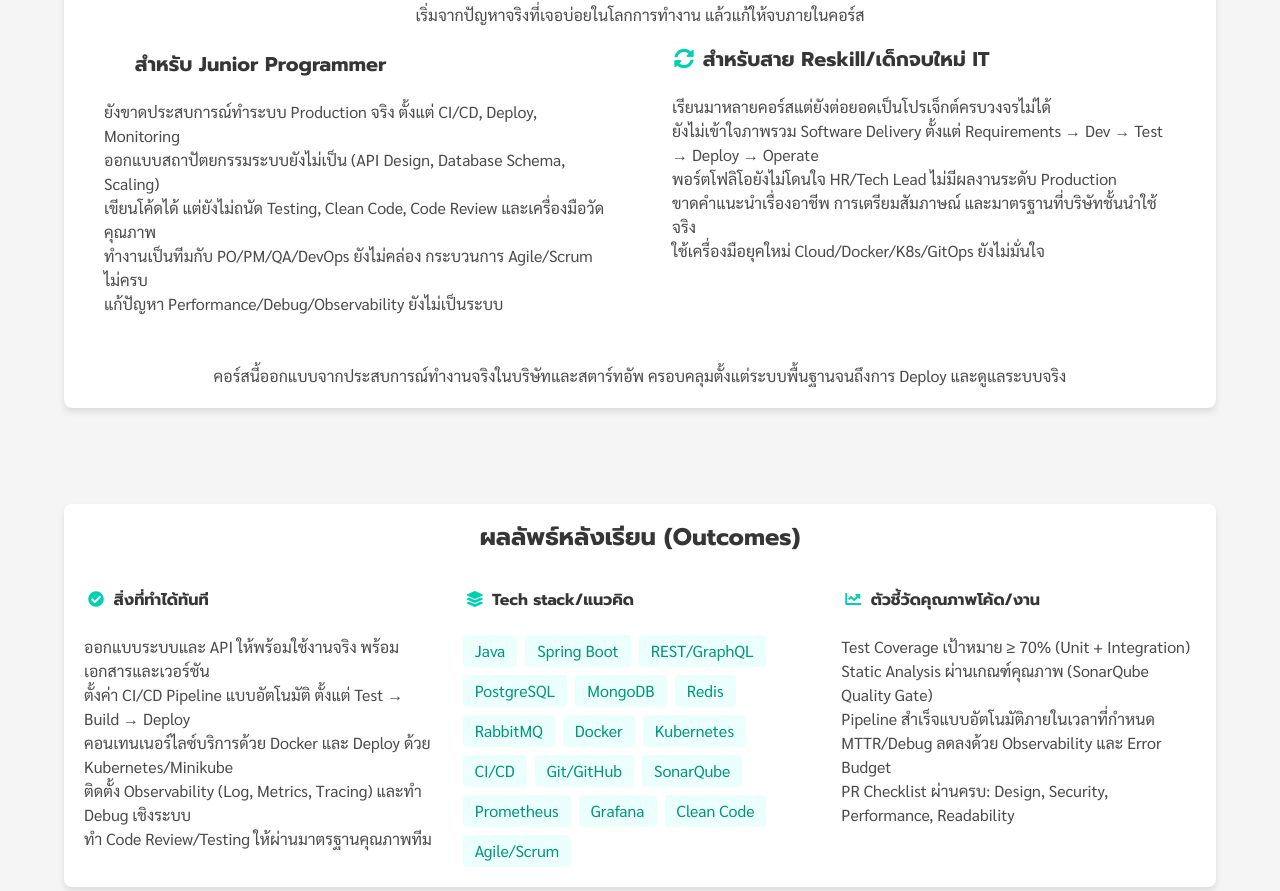
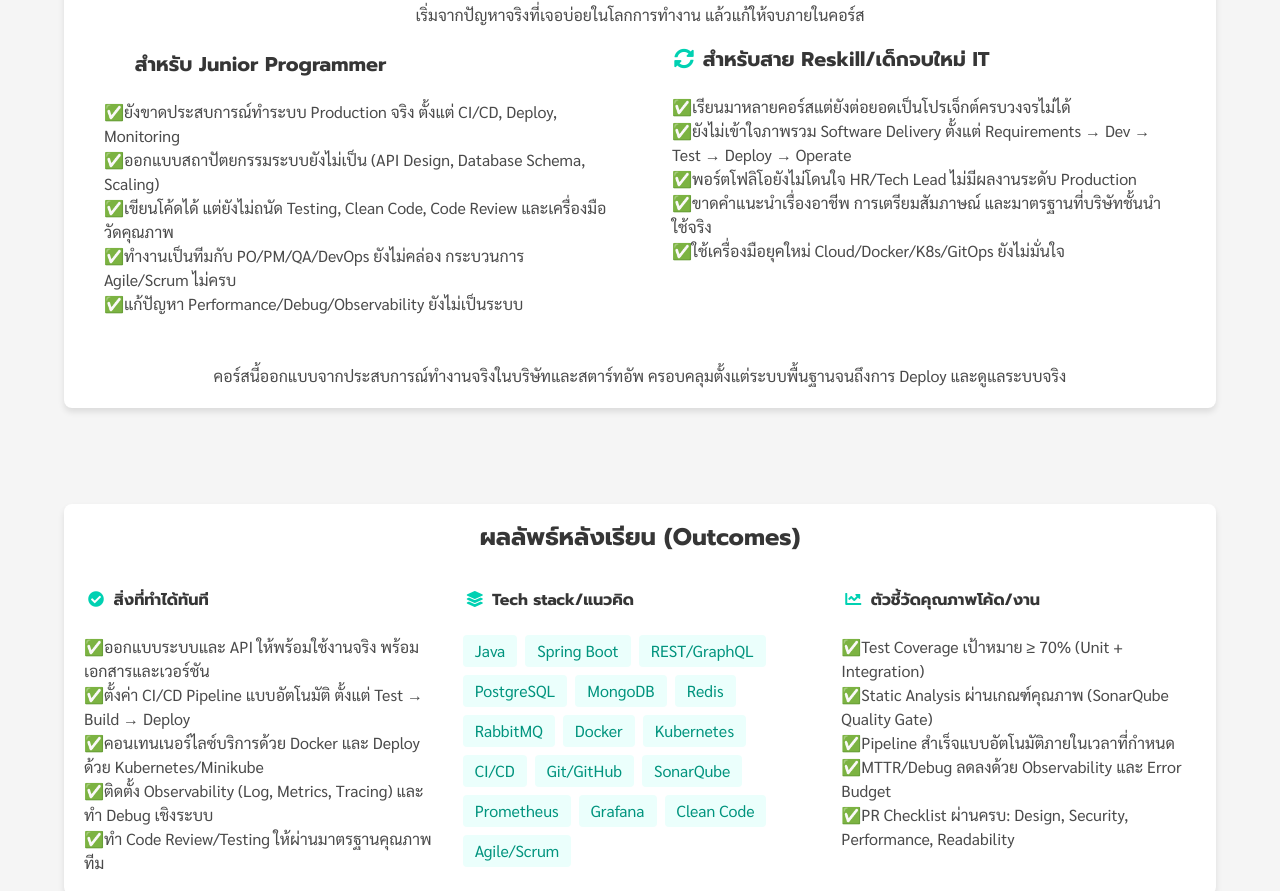
Before and after one commit to st119848/tcsweb, a plain HTML site: page index.html in a window 1280 px wide. Shown: the part 1531-2422 px from the top of the page. Drawn offline with nearby package versions, Linux system fonts and the light colour scheme.

Commit message:
add icon check

```diff
--- a/index.html
+++ b/index.html
@@ -249,15 +249,15 @@
                         <div class="box is-shadowless">
                             <h4 class="title is-5"><span class="icon has-text-primary"></span> สำหรับ Junior Programmer</h4>
                             <ul class="mt-3">
-                                <li> ยังขาดประสบการณ์ทำระบบ Production จริง ตั้งแต่ CI/CD,
+                                <li> ✅ยังขาดประสบการณ์ทำระบบ Production จริง ตั้งแต่ CI/CD,
                                     Deploy, Monitoring</li>
-                                <li> ออกแบบสถาปัตยกรรมระบบยังไม่เป็น (API Design, Database
+                                <li> ✅ออกแบบสถาปัตยกรรมระบบยังไม่เป็น (API Design, Database
                                     Schema, Scaling)</li>
-                                <li>เขียนโค้ดได้ แต่ยังไม่ถนัด Testing, Clean Code, Code
+                                <li>✅เขียนโค้ดได้ แต่ยังไม่ถนัด Testing, Clean Code, Code
                                     Review และเครื่องมือวัดคุณภาพ</li>
-                                <li>ทำงานเป็นทีมกับ PO/PM/QA/DevOps ยังไม่คล่อง กระบวนการ
+                                <li>✅ทำงานเป็นทีมกับ PO/PM/QA/DevOps ยังไม่คล่อง กระบวนการ
                                     Agile/Scrum ไม่ครบ</li>
-                                <li> แก้ปัญหา Performance/Debug/Observability ยังไม่เป็นระบบ
+                                <li> ✅แก้ปัญหา Performance/Debug/Observability ยังไม่เป็นระบบ
                                 </li>
                             </ul>
                         </div>
@@ -267,15 +267,15 @@
                             <h4 class="title is-5"><span class="icon has-text-primary"><i
                                         class="fas fa-sync-alt"></i></span> สำหรับสาย Reskill/เด็กจบใหม่ IT</h4>
                             <ul class="mt-3">
-                                <li> เรียนมาหลายคอร์สแต่ยังต่อยอดเป็นโปรเจ็กต์ครบวงจรไม่ได้
+                                <li> ✅เรียนมาหลายคอร์สแต่ยังต่อยอดเป็นโปรเจ็กต์ครบวงจรไม่ได้
                                 </li>
-                                <li> ยังไม่เข้าใจภาพรวม Software Delivery ตั้งแต่
+                                <li> ✅ยังไม่เข้าใจภาพรวม Software Delivery ตั้งแต่
                                     Requirements → Dev → Test → Deploy → Operate</li>
-                                <li> พอร์ตโฟลิโอยังไม่โดนใจ HR/Tech Lead ไม่มีผลงานระดับ
+                                <li> ✅พอร์ตโฟลิโอยังไม่โดนใจ HR/Tech Lead ไม่มีผลงานระดับ
                                     Production</li>
-                                <li> ขาดคำแนะนำเรื่องอาชีพ การเตรียมสัมภาษณ์
+                                <li> ✅ขาดคำแนะนำเรื่องอาชีพ การเตรียมสัมภาษณ์
                                     และมาตรฐานที่บริษัทชั้นนำใช้จริง</li>
-                                <li>ใช้เครื่องมือยุคใหม่ Cloud/Docker/K8s/GitOps
+                                <li>✅ใช้เครื่องมือยุคใหม่ Cloud/Docker/K8s/GitOps
                                     ยังไม่มั่นใจ</li>
                             </ul>
                         </div>
@@ -297,11 +297,11 @@
                         <h4 class="title is-6"><span class="icon has-text-primary"><i
                                     class="fas fa-check-circle"></i></span> สิ่งที่ทำได้ทันที</h4>
                         <ul class="mt-3">
-                            <li>ออกแบบระบบและ API ให้พร้อมใช้งานจริง พร้อมเอกสารและเวอร์ชัน</li>
-                            <li>ตั้งค่า CI/CD Pipeline แบบอัตโนมัติ ตั้งแต่ Test → Build → Deploy</li>
-                            <li>คอนเทนเนอร์ไลซ์บริการด้วย Docker และ Deploy ด้วย Kubernetes/Minikube</li>
-                            <li>ติดตั้ง Observability (Log, Metrics, Tracing) และทำ Debug เชิงระบบ</li>
-                            <li>ทำ Code Review/Testing ให้ผ่านมาตรฐานคุณภาพทีม</li>
+                            <li>✅ออกแบบระบบและ API ให้พร้อมใช้งานจริง พร้อมเอกสารและเวอร์ชัน</li>
+                            <li>✅ตั้งค่า CI/CD Pipeline แบบอัตโนมัติ ตั้งแต่ Test → Build → Deploy</li>
+                            <li>✅คอนเทนเนอร์ไลซ์บริการด้วย Docker และ Deploy ด้วย Kubernetes/Minikube</li>
+                            <li>✅ติดตั้ง Observability (Log, Metrics, Tracing) และทำ Debug เชิงระบบ</li>
+                            <li>✅ทำ Code Review/Testing ให้ผ่านมาตรฐานคุณภาพทีม</li>
                         </ul>
                     </div>
                     <div class="column is-4">
@@ -330,11 +330,11 @@
                         <h4 class="title is-6"><span class="icon has-text-primary"><i
                                     class="fas fa-chart-line"></i></span> ตัวชี้วัดคุณภาพโค้ด/งาน</h4>
                         <ul class="mt-3">
-                            <li>Test Coverage เป้าหมาย ≥ 70% (Unit + Integration)</li>
-                            <li>Static Analysis ผ่านเกณฑ์คุณภาพ (SonarQube Quality Gate)</li>
-                            <li>Pipeline สำเร็จแบบอัตโนมัติภายในเวลาที่กำหนด</li>
-                            <li>MTTR/Debug ลดลงด้วย Observability และ Error Budget</li>
-                            <li>PR Checklist ผ่านครบ: Design, Security, Performance, Readability</li>
+                            <li>✅Test Coverage เป้าหมาย ≥ 70% (Unit + Integration)</li>
+                            <li>✅Static Analysis ผ่านเกณฑ์คุณภาพ (SonarQube Quality Gate)</li>
+                            <li>✅Pipeline สำเร็จแบบอัตโนมัติภายในเวลาที่กำหนด</li>
+                            <li>✅MTTR/Debug ลดลงด้วย Observability และ Error Budget</li>
+                            <li>✅PR Checklist ผ่านครบ: Design, Security, Performance, Readability</li>
                         </ul>
                     </div>
                 </div>
@@ -392,10 +392,10 @@
                                 <p class="title is-6">E‑Commerce Microservices</p>
                                 <p class="subtitle is-7 has-text-grey">Order, Catalog, Payment, Notification</p>
                                 <ul class="mt-2">
-                                    <li><strong>สถาปัตยกรรม:</strong> REST, Async Messaging (RabbitMQ), DB per service
+                                    <li><strong>✅สถาปัตยกรรม:</strong> REST, Async Messaging (RabbitMQ), DB per service
                                     </li>
-                                    <li><strong>เทคโนโลยี:</strong> Spring Boot, PostgreSQL, Redis, Docker, K8s</li>
-                                    <li><strong>ผลลัพธ์:</strong> รองรับ 1k+ req/min และ Zero‑downtime deploy</li>
+                                    <li><strong>✅เทคโนโลยี:</strong> Spring Boot, PostgreSQL, Redis, Docker, K8s</li>
+                                    <li><strong>✅ผลลัพธ์:</strong> รองรับ 1k+ req/min และ Zero‑downtime deploy</li>
                                 </ul>
                             </div>
                         </div>
@@ -406,9 +406,9 @@
                                 <p class="title is-6">Real‑time Analytics Dashboard</p>
                                 <p class="subtitle is-7 has-text-grey">Event Ingestion & Monitoring</p>
                                 <ul class="mt-2">
-                                    <li><strong>สถาปัตยกรรม:</strong> Event‑driven, Stream Processing</li>
-                                    <li><strong>เทคโนโลยี:</strong> Prometheus, Grafana, WebSocket, Redis</li>
-                                    <li><strong>ผลลัพธ์:</strong> Latency < 1s, Alerting/Visualization พร้อมใช้งาน</li>
+                                    <li><strong>✅สถาปัตยกรรม:</strong> Event‑driven, Stream Processing</li>
+                                    <li><strong>✅เทคโนโลยี:</strong> Prometheus, Grafana, WebSocket, Redis</li>
+                                    <li><strong>✅ผลลัพธ์:</strong> Latency < 1s, Alerting/Visualization พร้อมใช้งาน</li>
                                 </ul>
                             </div>
                         </div>
@@ -419,9 +419,9 @@
                                 <p class="title is-6">DevOps‑ready API Platform</p>
                                 <p class="subtitle is-7 has-text-grey">API Gateway, Auth, Observability</p>
                                 <ul class="mt-2">
-                                    <li><strong>สถาปัตยกรรม:</strong> Modular Monolith → Microservices</li>
-                                    <li><strong>เทคโนโลยี:</strong> Spring Security, SonarQube, GitHub Actions</li>
-                                    <li><strong>ผลลัพธ์:</strong> Lead time ลดลง 60% ด้วย CI/CD อัตโนมัติ</li>
+                                    <li><strong>✅สถาปัตยกรรม:</strong> Modular Monolith → Microservices</li>
+                                    <li><strong>✅เทคโนโลยี:</strong> Spring Security, SonarQube, GitHub Actions</li>
+                                    <li><strong>✅ผลลัพธ์:</strong> Lead time ลดลง 60% ด้วย CI/CD อัตโนมัติ</li>
                                 </ul>
                             </div>
                         </div>
```
